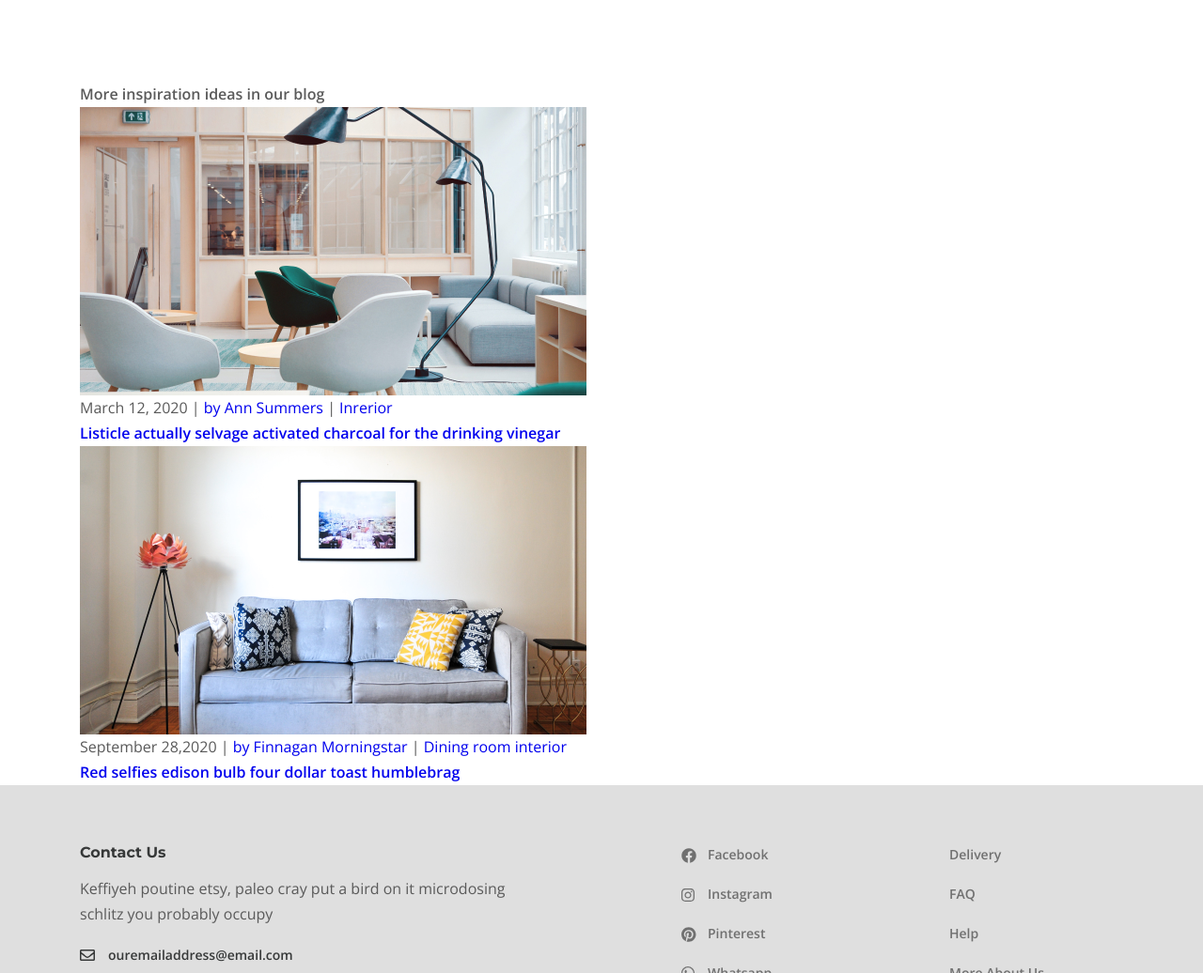
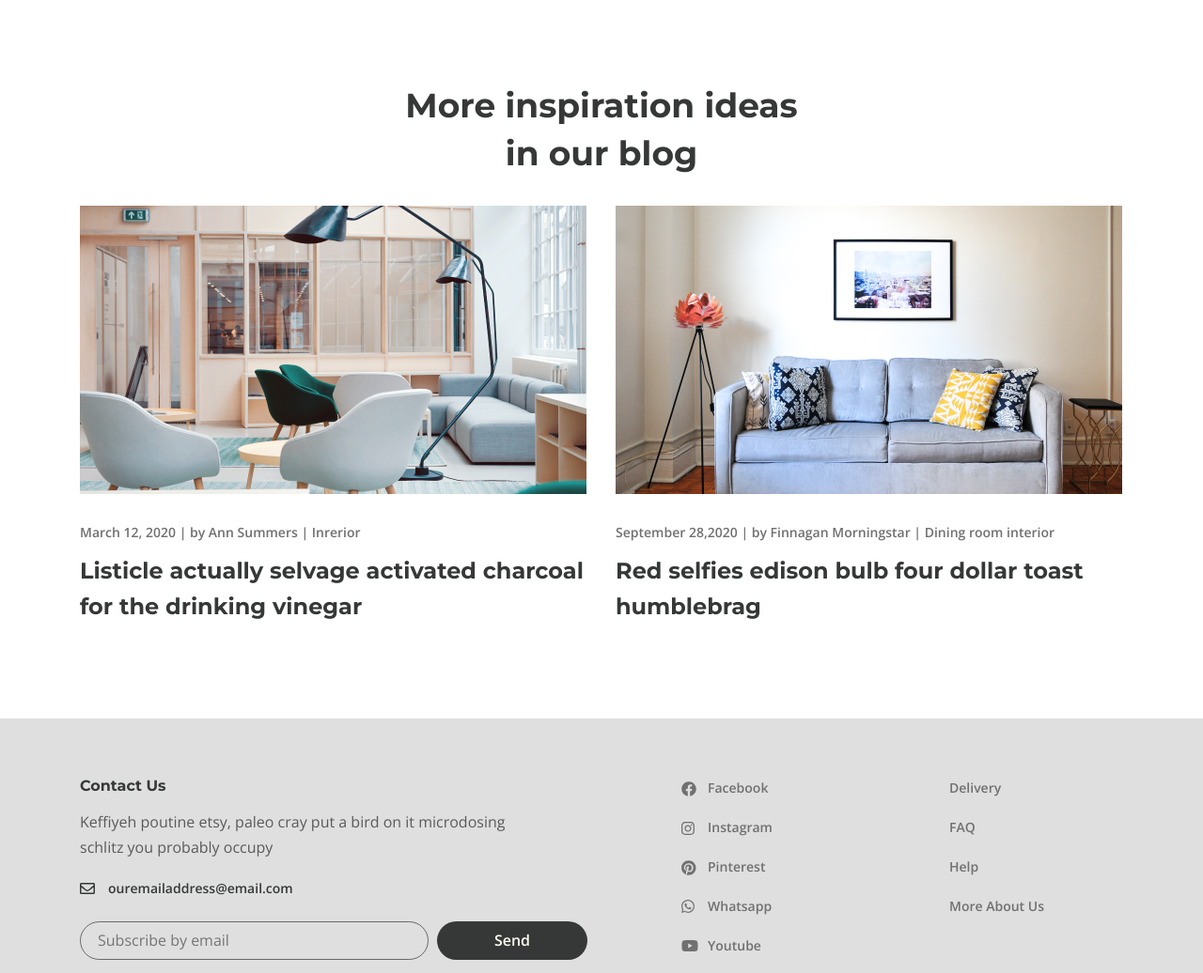
Before and after one commit to Defisto7/desire, a website: page app/index.html in a window 1280 px wide. Shown: the part 3921-4957 px from the top of the page at 94% size. Drawn offline with nearby package versions, Linux system fonts and the light colour scheme.

Commit message:
master
stylized blog box

```diff
--- a/app/index.html
+++ b/app/index.html
@@ -329,7 +329,7 @@
 
   <section class="blog-box">
     <div class="container">
-      <h3 class="title">
+      <h3 class="blog-box__title">
         More inspiration ideas in our blog
       </h3>
       <div class="blog-box__items">
--- a/app/sass/style.scss
+++ b/app/sass/style.scss
@@ -516,3 +516,41 @@
     height: 100%;
   }
 }
+.blog-box{
+  padding-bottom: 100px;
+  &__title{
+    color: $title;
+    @extend %title-font;
+    font-size: 36px;
+    line-height: 51px;
+    margin: 0 auto 30px;
+    text-align: center;
+    max-width: 430px;
+  }
+  &__items{
+    display: grid;
+    grid-template-columns: 1fr 1fr;
+    grid-gap: 30px;
+  }
+  &__img-link{
+    margin-bottom: 19px;
+    display: inline-block;
+  }
+  &__links{
+    margin-bottom: 9px;
+    font-size: 14px;
+    font-weight: 600;
+    color: #707070
+  }
+  &__date,
+  &__autor,
+  &__theme{
+    color: inherit;
+  }
+  &__item-title{
+    color: $title;
+    font-size: 24px;
+    line-height: 38px;
+    @extend %title-font;
+  }
+}
```
Also changed, not shown: app/css/style.min.css.
